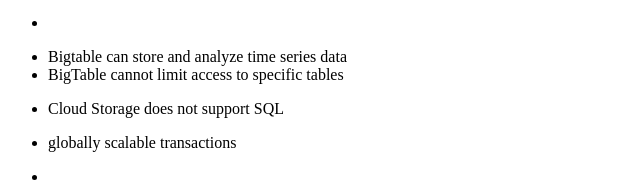
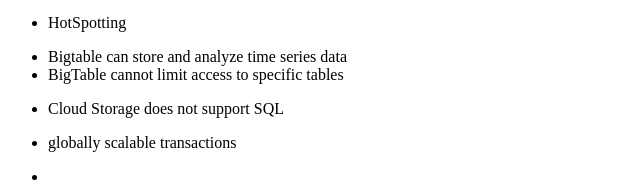
Before and after one commit to prashantbtg05/data-engineer-google-cloud, a plain HTML site: page index.html in a window 1280 px wide. Shown: the part 618-802 px from the top of the page, 0-640 px from the left. Drawn offline with Linux system fonts and the light colour scheme.

Commit message:
17Oct2020

```diff
--- a/index.html
+++ b/index.html
@@ -67,7 +67,7 @@
 
         <div id="cloud-pubsub">
             <ul>
-                <li></li>
+                <li>HotSpotting</li>
             </ul>
         </div>
 
```
